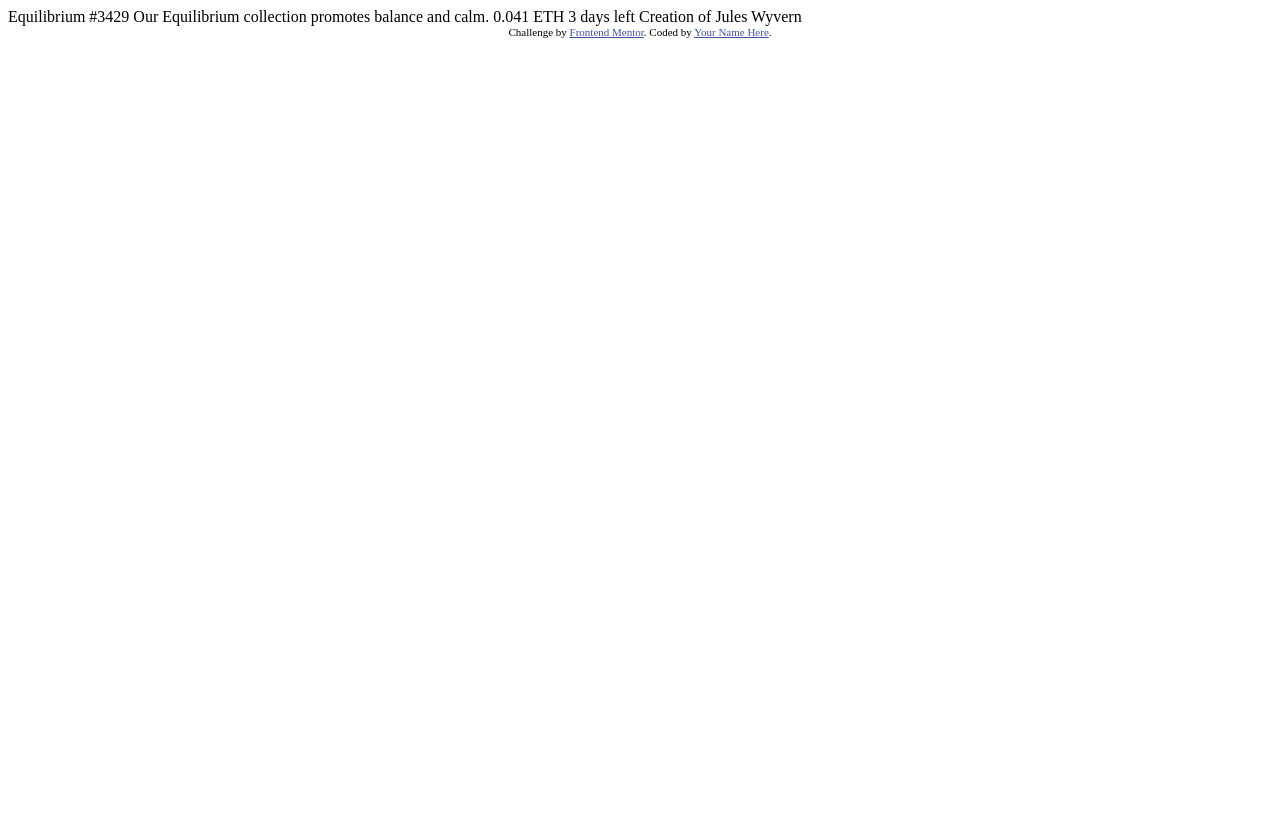
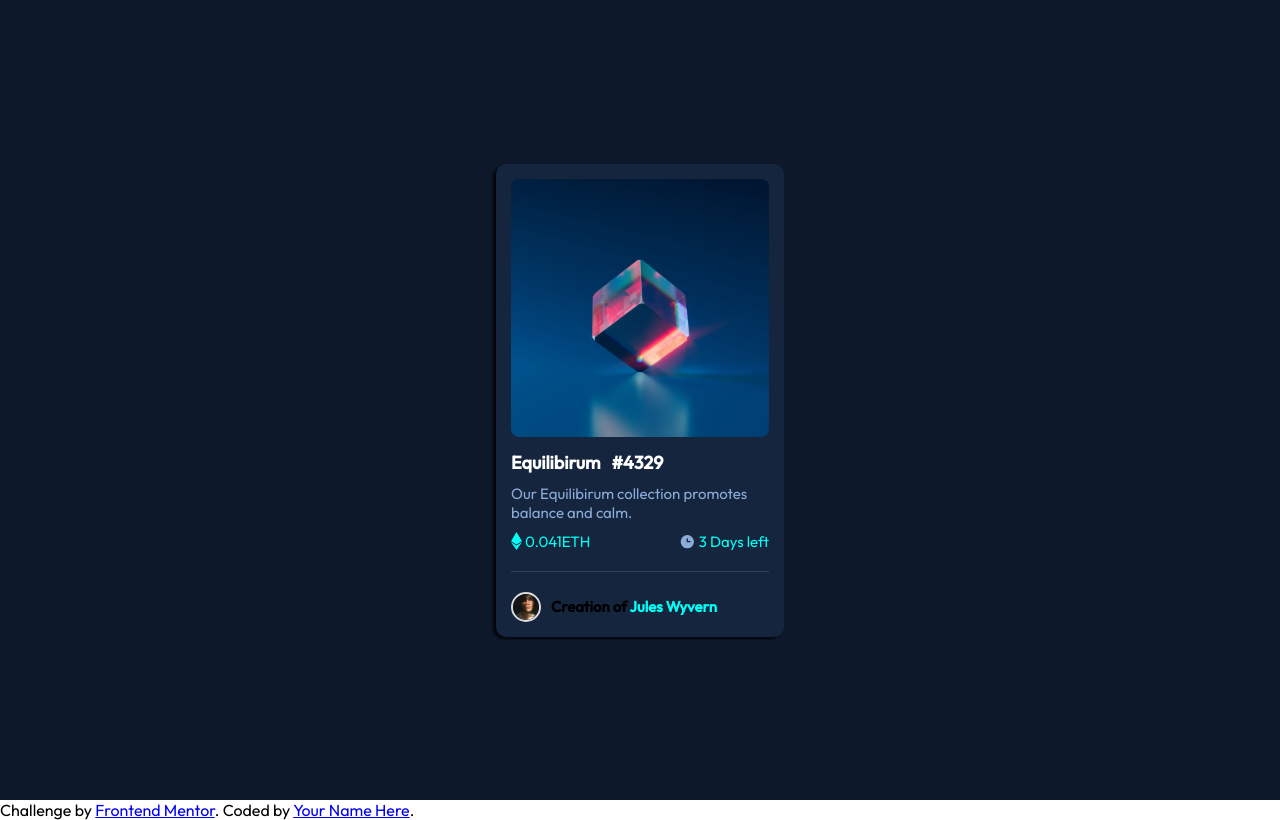
Before and after one commit to yonghangharka/card, a plain HTML site: page nft-preview-card-component-main/index.html in a window 1280 px wide. Drawn offline with Linux system fonts and the light colour scheme.

Commit message:
Update index.html

```diff
--- a/nft-preview-card-component-main/index.html
+++ b/nft-preview-card-component-main/index.html
@@ -5,25 +5,35 @@
   <meta name="viewport" content="width=device-width, initial-scale=1.0"> <!-- displays site properly based on user's device -->
 
   <link rel="icon" type="image/png" sizes="32x32" href="./images/favicon-32x32.png">
+  <link rel="stylesheet" href="./css/style.css">
 
   <title>Frontend Mentor | NFT preview card component</title>
-
-  <!-- Feel free to remove these styles or customise in your own stylesheet 👍 -->
-  <style>
-    .attribution { font-size: 11px; text-align: center; }
-    .attribution a { color: hsl(228, 45%, 44%); }
-  </style>
 </head>
 <body>
-
-  Equilibrium #3429
-
-  Our Equilibrium collection promotes balance and calm.
-
-  0.041 ETH
-  3 days left
-
-  Creation of Jules Wyvern
+  <section class="container">
+    <div class="card">
+        <figure>
+            <img src="./images/image-equilibrium.jpg" alt="">
+        </figure>
+        <h2>Equilibirum &nbsp #4329</h2>
+        <p>Our Equilibirum collection promotes balance and calm.</p>
+        <div class="flex">
+          <div class="flex1">
+            <svg width="11" height="18" xmlns="http://www.w3.org/2000/svg"><path d="M11 10.216 5.5 18 0 10.216l5.5 3.263 5.5-3.262ZM5.5 0l5.496 9.169L5.5 12.43 0 9.17 5.5 0Z" fill="#00FFF8"/></svg>
+            <span>0.041ETH</span>
+          </div>
+          <div class="flex1">
+            <svg width="17" height="17" xmlns="http://www.w3.org/2000/svg"><path d="M8.305 2.007a6.667 6.667 0 1 0 0 13.334 6.667 6.667 0 0 0 0-13.334Zm2.667 7.334H8.305a.667.667 0 0 1-.667-.667V6.007a.667.667 0 0 1 1.334 0v2h2a.667.667 0 0 1 0 1.334Z" fill="#8BACD9"/></svg>
+            <span>3 Days left</span>
+          </div>
+        </div>
+        <div class="line"></div>
+        <div class="card_foot">
+          <img src="./images/image-avatar.png" alt="">
+          <h4>Creation of <span>Jules Wyvern</span></h4>
+        </div>
+    </div>
+</section>
 
   <div class="attribution">
     Challenge by <a href="https://www.frontendmentor.io?ref=challenge" target="_blank">Frontend Mentor</a>.
```
